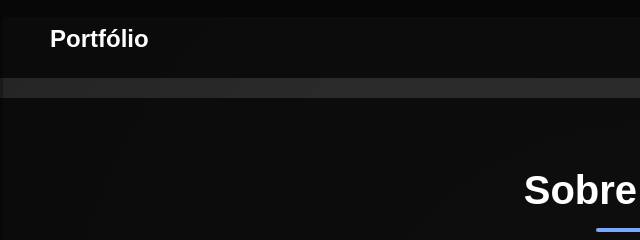
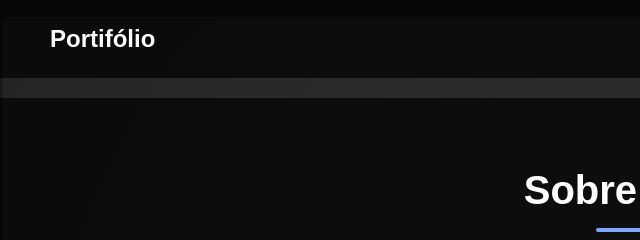
Before and after one commit to Mr-Lucas-m/PORTIFOLIO, a plain HTML site: page index.html in a window 1280 px wide. Shown: the top 240 px of the page, 14-654 px from the left. Drawn offline with nearby package versions, Linux system fonts and the light colour scheme.

Commit message:
Update index.html

```diff
--- a/index.html
+++ b/index.html
@@ -23,7 +23,7 @@
 
     <header>
         <div class="container">
-            <h1>Portfólio</h1>
+            <h1>Portifólio</h1>
             <nav>
                 <ul>
                     <li><a href="#sobre">Sobre</a></li>
```
